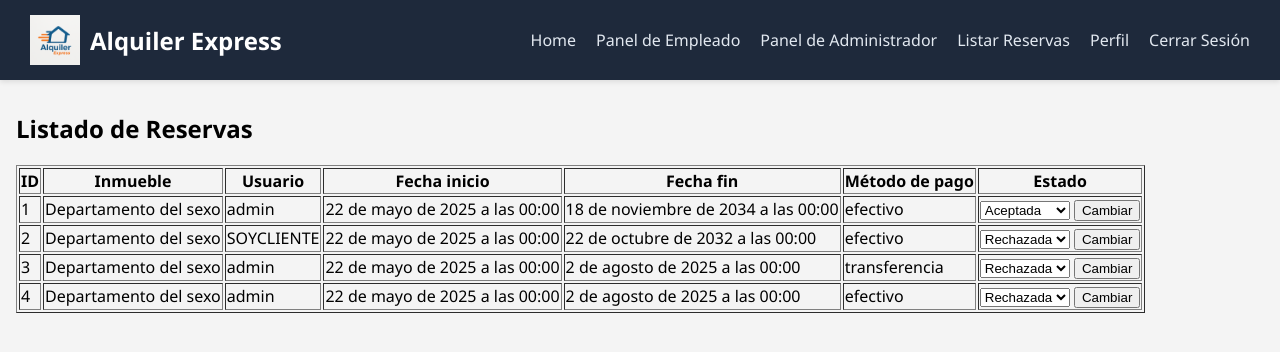
After one commit to tomaspaoletti00/Ingenieria-de-Software-2, a Django app: page /reserva/reservas/ in a window 1280 px wide. The commit adds this page. Shown: the top 352 px of the page. Run offline with Django 5.2, Linux system fonts and the light colour scheme; a user stored in the database is signed in; data comes from the database, SQL or seed files in the repository.

Commit message:
Listar reservas,cambiar estado de reserva, *hay error en la carga de reserva para las fechas ocupadas

```diff
--- a/gestion_reserva/models.py
+++ b/gestion_reserva/models.py
@@ -3,6 +3,7 @@ from django.db import models
 from django.db import models
 
 class Reserva(models.Model):
+
     METODOS_PAGO = [
         ('efectivo', 'Efectivo'),
         ('transferencia', 'Transferencia'),
@@ -16,5 +17,5 @@ class Reserva(models.Model):
     fecha_fin = models.DateTimeField()
     metodo_pago = models.CharField(max_length=20, choices=METODOS_PAGO, default="efectivo")
     estado = models.CharField(max_length=20, default="pendiente")
-    metodo_pago = models.CharField(max_length=50)
+
     datos_inquilinos = models.JSONField()
--- a/gestion_reserva/urls.py
+++ b/gestion_reserva/urls.py
@@ -3,4 +3,6 @@ from . import views
 
 urlpatterns = [
     path('hacer_reserva/<int:id_inmueble>', views.hacer_reserva, name="hacer_reserva"),
+    path('reservas/', views.listar_reservas, name='listar_reservas'),
+    path('reservas/<int:reserva_id>/cambiar-estado/', views.cambiar_estado_reserva, name='cambiar_estado_reserva'),
 ]
--- a/gestion_reserva/views.py
+++ b/gestion_reserva/views.py
@@ -4,6 +4,8 @@ from .forms import ReservaNormalForm, ReservaCocheraForm
 from gestion_inmuebles.models import Inmueble, Casa, Departamento
 from django.http import JsonResponse
 from .models import Reserva
+from django.contrib.auth.decorators import login_required
+from django.shortcuts import redirect, get_object_or_404
 
 # Create your views here.
 
@@ -17,6 +19,7 @@ def obtener_cant_inquilino(tipo_inmueble, id_inmueble):
         cant_default = depto_aux.cantidad_inquilinos
     return cant_default
 
+@login_required
 def hacer_reserva(request, id_inmueble):
     inmueble = Inmueble.objects.get(id=id_inmueble)
     tipo_inmueble = inmueble.tipo
@@ -44,3 +47,28 @@ def hacer_reserva(request, id_inmueble):
     }
 
     return render(request, 'gestion_reserva/hacer_reserva.html', context)
+
+
+@login_required
+def listar_reservas(request):
+    if request.user.is_superuser or request.user.is_staff:
+        reservas = Reserva.objects.all()
+        puede_cambiar_estado = True
+    else:
+        reservas = Reserva.objects.filter(usuario=request.user)
+        puede_cambiar_estado = False
+
+    return render(request, 'gestion_reserva/listar_reservas.html', {
+        'reservas': reservas,
+        'puede_cambiar_estado': puede_cambiar_estado,
+    })
+
+
+def cambiar_estado_reserva(request, reserva_id):
+    if request.method == 'POST':
+        reserva = get_object_or_404(Reserva, id=reserva_id)
+        nuevo_estado = request.POST.get('nuevo_estado')
+        if nuevo_estado in ['pendiente', 'aceptada', 'rechazada']:
+            reserva.estado = nuevo_estado
+            reserva.save()
+    return redirect('listar_reservas')  # Asegurate que este nombre esté bien
--- a/templates/base.html
+++ b/templates/base.html
@@ -25,6 +25,7 @@
                     <li><a href="/usuarios/panel-admin">Panel de Administrador</a></li>
                 {% endif %}
                 {% if user.is_authenticated %}
+                    <li><a href="/reserva/reservas/">Listar Reservas</a></li>
                     <li><a href="/usuarios/perfil">Perfil</a></li>
                     <li><a href="/usuarios/logout">Cerrar Sesión</a></li>
                 {% else %}
--- /dev/null
+++ b/templates/gestion_reserva/listar_reservas.html
@@ -0,0 +1,49 @@
+{% extends 'base.html' %}
+{% block content %}
+<h2>Listado de Reservas</h2>
+
+<table border="1">
+    <thead>
+        <tr>
+            <th>ID</th>
+            <th>Inmueble</th>
+            <th>Usuario</th>
+            <th>Fecha inicio</th>
+            <th>Fecha fin</th>
+            <th>Método de pago</th>
+            <th>Estado</th>
+        </tr>
+    </thead>
+    <tbody>
+        {% for reserva in reservas %}
+            <tr>
+                <td>{{ reserva.id }}</td>
+                <td>{{ reserva.inmueble.nombre }}</td>
+                <td>{{ reserva.usuario.username }}</td>
+                <td>{{ reserva.fecha_inicio }}</td>
+                <td>{{ reserva.fecha_fin }}</td>
+                <td>{{ reserva.metodo_pago }}</td>
+                <td>
+                      {% if puede_cambiar_estado %}
+                         <form method="post" action="{% url 'cambiar_estado_reserva' reserva.id %}">
+                          {% csrf_token %}
+                          <select name="nuevo_estado">
+                               <option value="pendiente" {% if reserva.estado == 'pendiente' %}selected{% endif %}>Pendiente</option>
+                               <option value="aceptada" {% if reserva.estado == 'aceptada' %}selected{% endif %}>Aceptada</option>
+                               <option value="rechazada" {% if reserva.estado == 'rechazada' %}selected{% endif %}>Rechazada</option>
+                         </select>
+                               <button type="submit">Cambiar</button>
+                         </form>
+                      {% else %}
+                          {{ reserva.estado }}
+                     {% endif %}
+               </td>
+            </tr>
+        {% empty %}
+            <tr>
+                <td colspan="7">No hay reservas.</td>
+            </tr>
+        {% endfor %}
+    </tbody>
+</table>
+{% endblock %}
```
Also changed, not shown: db.sqlite3, gestion_reserva/migrations/0003_alter_reserva_metodo_pago.py (added).
